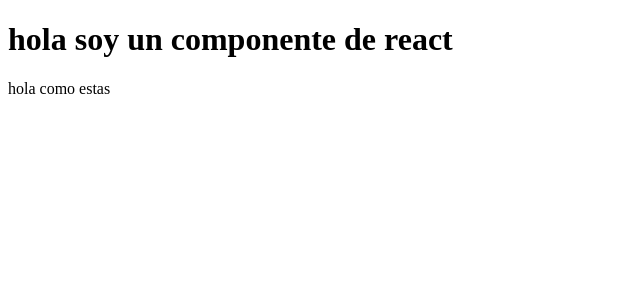
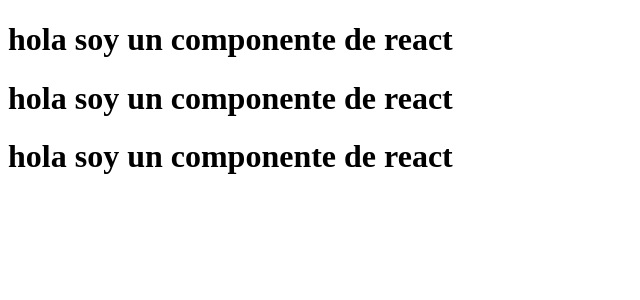
Before and after one commit to AkagamiNoLorea/replica-web-react, a React (Vite) app: page / in a window 1280 px wide. Shown: the top 300 px of the page, without its empty margins (0-640 px from the left). Built offline with nearby package versions, Linux system fonts and the light colour scheme.

Commit message:
creacion carpeta atomos

```diff
--- a/package.json
+++ b/package.json
@@ -11,7 +11,8 @@
   },
   "dependencies": {
     "react": "^18.2.0",
-    "react-dom": "^18.2.0"
+    "react-dom": "^18.2.0",
+    "react-router-dom": "^6.14.0"
   },
   "devDependencies": {
     "@types/react": "^18.0.37",
--- a/src/App.jsx
+++ b/src/App.jsx
@@ -6,10 +6,13 @@
 
   return (
 
-       <div>
-        <h1>hola soy un componente de react</h1>
-        <p>hola como estas</p>
-            </div>
+       <>
+
+       <Titulo/>
+       <Titulo/>
+       <Titulo/>
+
+       </>
   )
   }
 
--- a/src/components/Titulo.jsx
+++ b/src/components/Titulo.jsx
@@ -5,8 +5,9 @@
 
         <div>
         <h1>hola soy un componente de react</h1>
-        <p>hola como estas</p>
-            </div>
+        <p><hijo1/></p>
+        <p><hijo2/></p>
+        </div>
         )
 
 }
```
Also changed, not shown: 1 other file (tests, documents, lock files or other folders).
